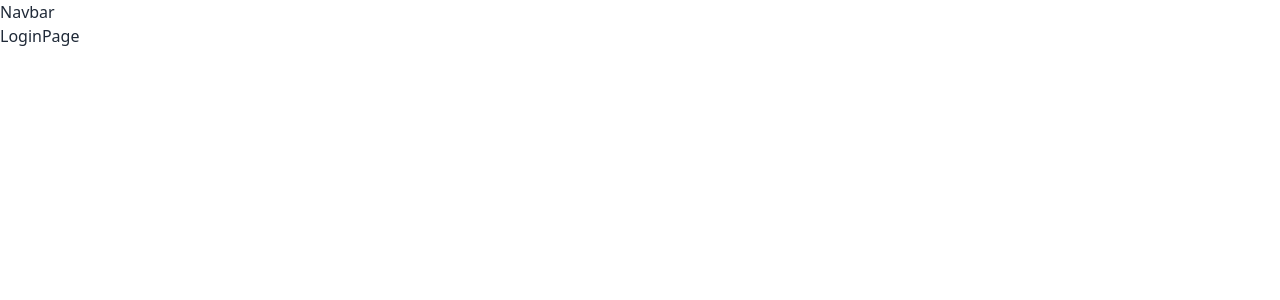
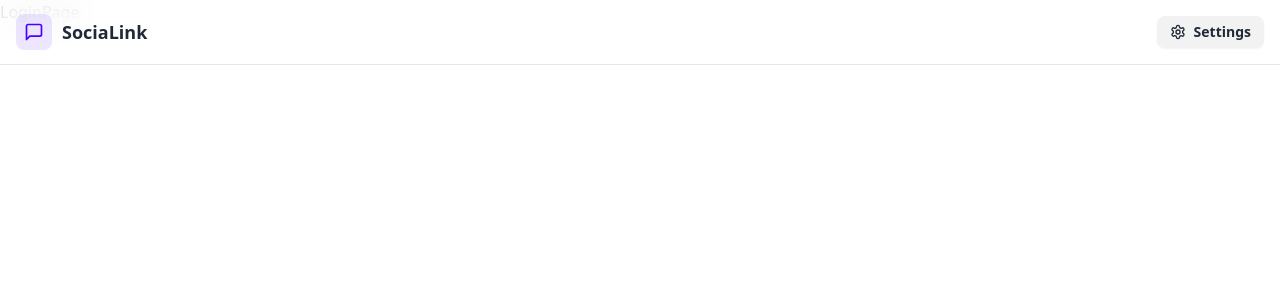
Before and after one commit to krishna-nishant/socialinkFrontend, a React (Vite) app: page /login in a window 1280 px wide. Shown: the top 300 px of the page. Built offline with nearby package versions, Linux system fonts and the light colour scheme; no server answers.

Commit message:
create navbar component

```diff
--- a/src/components/Navbar.jsx
+++ b/src/components/Navbar.jsx
@@ -1,9 +1,57 @@
-import React from 'react'
+import { Link } from "react-router-dom";
+import { useAuthStore } from "../store/useAuthStore";
+import { LogOut, MessageSquare, Settings, User } from "lucide-react";
 
 const Navbar = () => {
+  const { logout, authUser } = useAuthStore();
+
   return (
-    <div>Navbar</div>
-  )
-}
+    <header
+      className="bg-base-100 border-b border-base-300 fixed w-full top-0 z-40
+    backdrop-blur-lg bg-base-100/80"
+    >
+      <div className="container mx-auto px-4 h-16">
+        <div className="flex items-center justify-between h-full">
+          <div className="flex items-center gap-8">
+            <Link
+              to="/"
+              className="flex items-center gap-2.5 hover:opacity-80 transition-all"
+            >
+              <div className="size-9 rounded-lg bg-primary/10 flex items-center justify-center">
+                <MessageSquare className="w-5 h-5 text-primary" />
+              </div>
+              <h1 className="text-lg font-bold">SociaLink</h1>
+            </Link>
+          </div>
 
-export default Navbar
+          <div className="flex items-center gap-2">
+            <Link
+              to={"/settings"}
+              className={`
+              btn btn-sm gap-2 transition-colors`}
+            >
+              <Settings className="w-4 h-4" />
+              <span className="hidden sm:inline">Settings</span>
+            </Link>
+
+            {authUser && (
+              <>
+                <Link to={"/profile"} className={`btn btn-sm gap-2`}>
+                  <User className="size-5" />
+                  <span className="hidden sm:inline">Profile</span>
+                </Link>
+
+                <button className="flex gap-2 items-center" onClick={logout}>
+                  <LogOut className="size-5" />
+                  <span className="hidden sm:inline">Logout</span>
+                </button>
+              </>
+            )}
+          </div>
+        </div>
+      </div>
+    </header>
+  );
+};
+
+export default Navbar;
--- a/src/store/useAuthStore.js
+++ b/src/store/useAuthStore.js
@@ -36,6 +36,16 @@
             } finally {
                 set({ isSigningUp: false })
             }
+        },
+
+        logout: async () => {
+            try {
+                await axiosInstance.post("/auth/logout")
+                set({ authUser: null })
+                toast.success("Logged out successfully")
+            } catch (error) {
+                toast.error(error.response.data.message)
+            }
         }
     }
 ))
```
